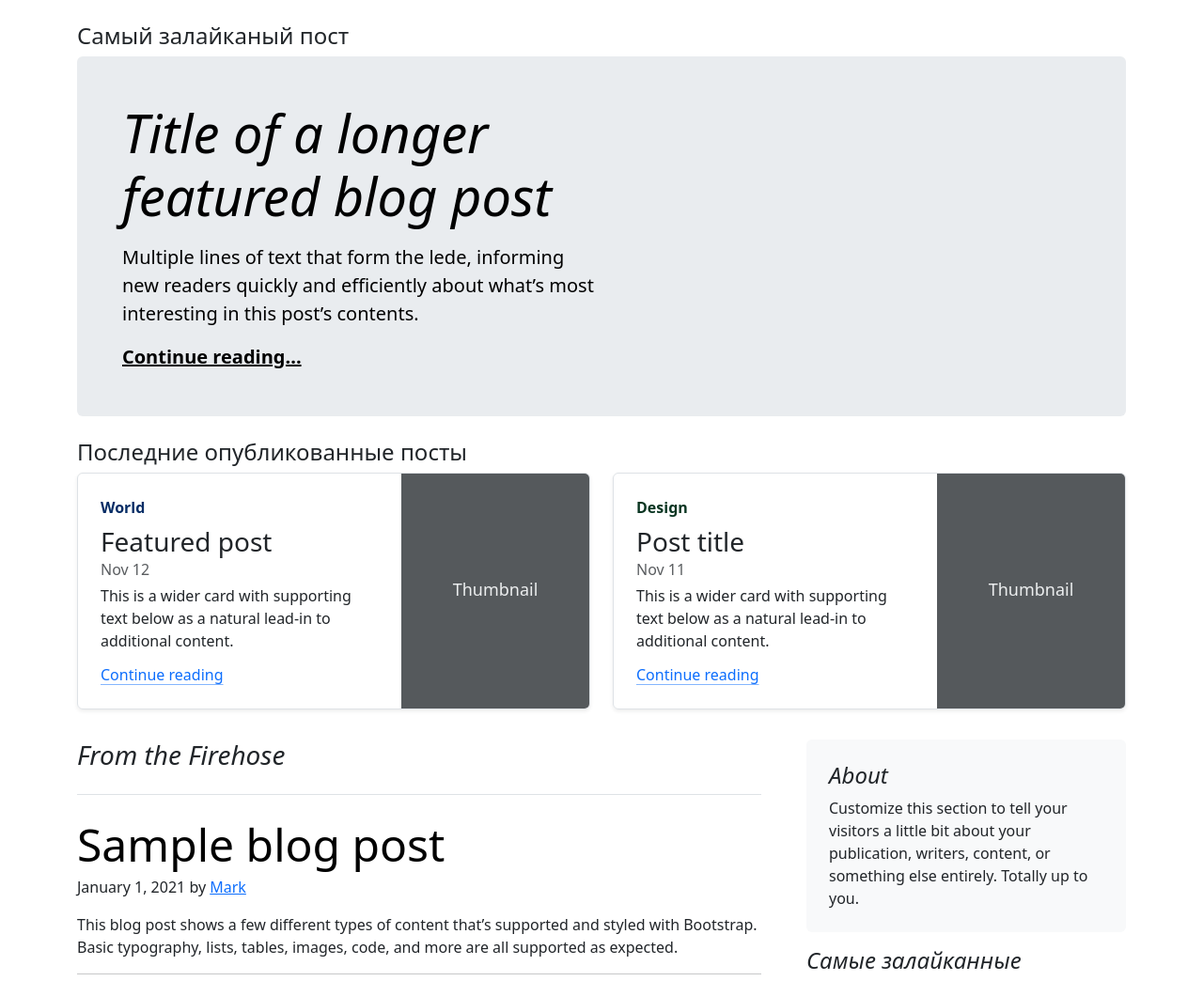
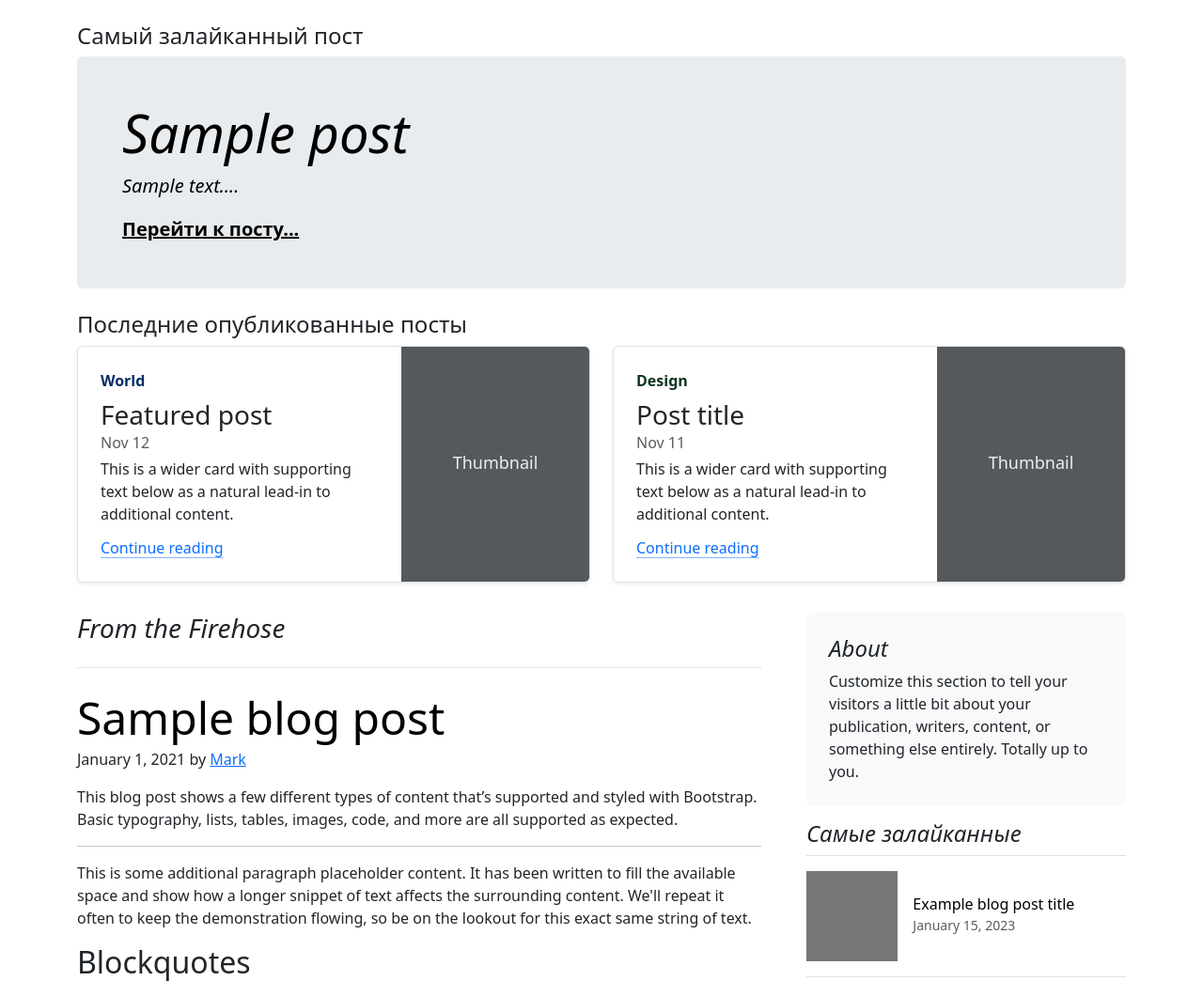
Before and after one commit to V1P7/BlogForDeveloper, a Django app: page / in a window 1280 px wide. Shown: the part 154-1198 px from the top of the page at 94% size. Run offline with Django 4.2, Linux system fonts and the light colour scheme; tables that the repository leaves empty hold one stand-in row (values such as "Sample post").

Commit message:
Add most liked post

```diff
--- a/Blog/models.py
+++ b/Blog/models.py
@@ -26,6 +26,7 @@ class Post(models.Model):
 	is_published = models.BooleanField(verbose_name = 'Опубликовано', default = False)
 	slug = models.SlugField(verbose_name = 'Читаемый URL', unique = True, default = '', null = True, blank = True)
 	categories = models.ManyToManyField(Category, verbose_name = 'Категории', null = True, blank = True)
+	likes_count = models.IntegerField(default = 0, verbose_name = 'Количество лайков')
 
 	class Meta:
 		verbose_name = 'Пост'
@@ -62,6 +63,13 @@ class Like(models.Model):
 	post = models.ForeignKey(Post, on_delete = models.CASCADE)
 	liked = models.BooleanField(default = True)
 
+	def save(self, *args, **kwargs):
+		if self.liked:
+			self.post.likes_count += 1
+		else:
+			self.post.likes_count -= 1
+		self.post.save()
+		super().save(*args, **kwargs)
 
 class Dislike(models.Model):
 	user = models.ForeignKey(User, on_delete = models.CASCADE)
--- a/Blog/urls.py
+++ b/Blog/urls.py
@@ -18,6 +18,7 @@ urlpatterns = [
 	#   Отображение лайков дизлайков
 	path('like_post/<int:post_id>/', views.like_post, name = 'like_post'),
 	path('dislike_post/<int:post_id>/', views.dislike_post, name = 'dislike_post'),
+	# path('most_like_post/<int:post_id>/', views.most_liked_post, name = 'most_liked_post'),
 	#   Отображение страниц входа/регистрации/выхода
 	path('login/', LoginUser.as_view(), name='login'),
 	path('register/', RegisterUser.as_view(), name='register'),
--- a/Blog/views.py
+++ b/Blog/views.py
@@ -2,6 +2,7 @@ from django.contrib.auth import logout
 from django.contrib.auth.decorators import login_required
 from django.contrib.auth.models import User
 from django.contrib.auth.views import LoginView
+from django.db.models import Count
 from django.shortcuts import render, get_object_or_404, redirect
 # from django.core.paginator import Paginator
 from django.urls import reverse_lazy
@@ -16,7 +17,8 @@ from .models import Post, Category, Like, Dislike, Comment
 def index(request):
     title = 'Главная страница'
     categories = Category.objects.all()
-    context = {'title': title, 'categories': categories}
+    most_liked_post = Post.objects.annotate(num_likes=Count('like')).order_by('-num_likes').first()
+    context = {'title': title, 'categories': categories, 'most_liked_post': most_liked_post}
     return render(request, 'Blog/Main/index.html', context)
 
 def posts(request):
@@ -113,6 +115,7 @@ def create_post(request):
         # context = {'title': title, 'form': form}
         return render(request, 'Blog/Additional/create_post.html', {'form': form})
 
+
 def like_post(request, post_id):
     post = get_object_or_404(Post, pk=post_id)
     like, created = Like.objects.get_or_create(user=request.user, post=post)
@@ -120,6 +123,11 @@ def like_post(request, post_id):
         like.liked = not like.liked
         like.save()
     return redirect('post_detail', slug=post.slug)
+
+# def most_liked_post(request):
+#     most_liked_post = Post.objects.filter(likes_count__gt = 0).order_by('-likes_count').first()
+#     return render(request, 'Blog/Info/posts.html', {'most_liked_post':most_liked_post})
+
 
 def dislike_post(request, post_id):
     post = get_object_or_404(Post, pk=post_id)
--- a/templates/Blog/Main/index.html
+++ b/templates/Blog/Main/index.html
@@ -1,15 +1,18 @@
 {% extends 'Blog/Main/base.html' %}
 
 {% block content %}
-    <h4>Самый залайканый пост</h4>
-    <div class="p-4 p-md-5 mb-4 rounded text-body-emphasis bg-body-secondary">
-    <div class="col-lg-6 px-0">
-      <h1 class="display-4 fst-italic">Title of a longer featured blog post</h1>
-      <p class="lead my-3">Multiple lines of text that form the lede, informing new readers quickly and efficiently about what’s most interesting in this post’s contents.</p>
-      <p class="lead mb-0"><a href="#" class="text-body-emphasis fw-bold">Continue reading...</a></p>
-    </div>
-  </div>
-
+    {% if most_liked_post %}
+        <h4>Самый залайканный пост</h4>
+        <div class="p-4 p-md-5 mb-4 rounded text-body-emphasis bg-body-secondary">
+            <div class="col-lg-6 px-0">
+                <h2 class="display-4 fst-italic">{{ most_liked_post.title }}</h2>
+                <p class="lead fst-italic">{{ most_liked_post.content | slice:":200" }}...</p>
+                <p class="lead mb-0"><a href="{% url 'post_detail' slug=most_liked_post.slug %}" class="text-body-emphasis fw-bold">Перейти к посту...</a></p>
+            </div>
+        </div>
+    {% else %}
+        <p>Пока нет постов с лайками.</p>
+    {% endif %}
   <div class="row mb-2">
   <h4>Последние опубликованные посты</h4>
     <div class="col-md-6">
```
Also changed, not shown: templates/Blog/Additional/most_liked.html (added, +11 -0 lines), Blog/migrations/0016_post_likes_count.py (added), Blog/migrations/0017_alter_post_likes_count.py (added), media/media/2023/post_dBbUfu3.jpg (added).
